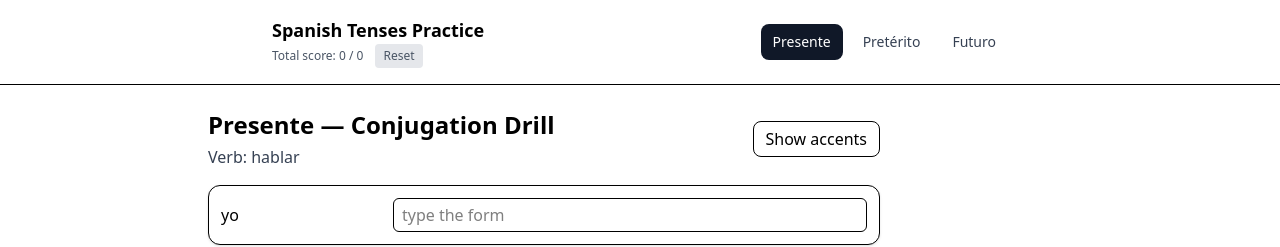
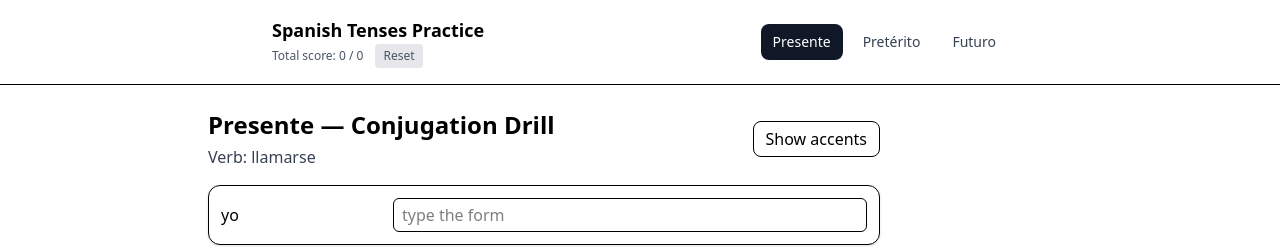
Before and after one commit to AniaNiedzialek/lingo-playground, a React (Vite) app in the folder spanish-tenses/: page /present in a window 1280 px wide. Shown: the top 247 px of the page. Built offline with nearby package versions, Linux system fonts and the light colour scheme.

Commit message:
adding new verb

```diff
--- a/spanish-tenses/src/pages/Present.jsx
+++ b/spanish-tenses/src/pages/Present.jsx
@@ -3,6 +3,10 @@ import AccentPad from "../components/AccentPad";
 import { busrtConfetti } from "../utils/celebrate";
 
 const VERBS = [
+  { infinitive: "llamarse", type: "irregular", irregular: {
+      present: { yo:"me llamo", tú:"te llamas", él:"se llama", nos:"nos llamamos", vos:"os llamáis", ellos:"se llaman" }
+    }
+  },
   { infinitive: "hablar", type: "ar" },
   { infinitive: "comer",  type: "er" },
   { infinitive: "vivir",  type: "ir" },
```
